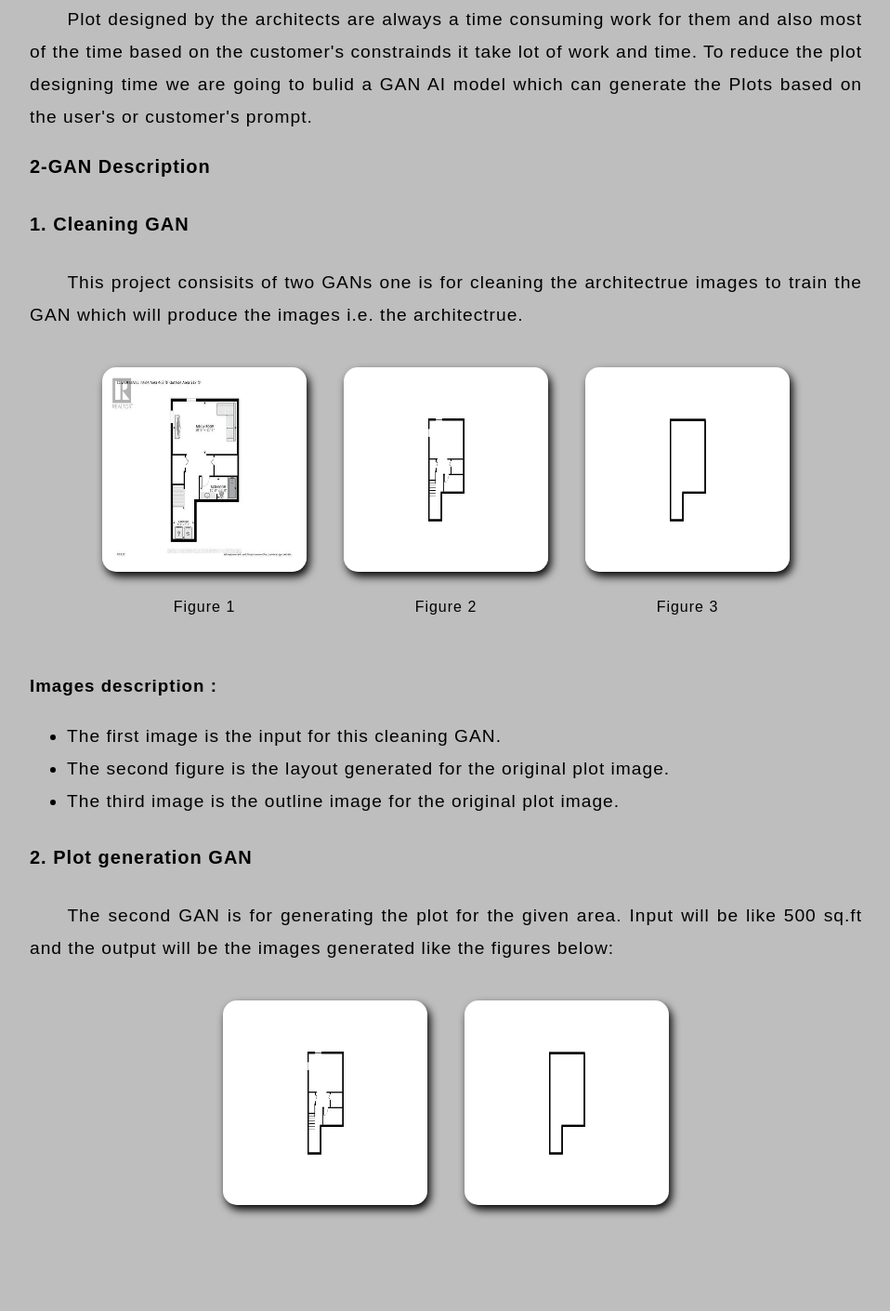
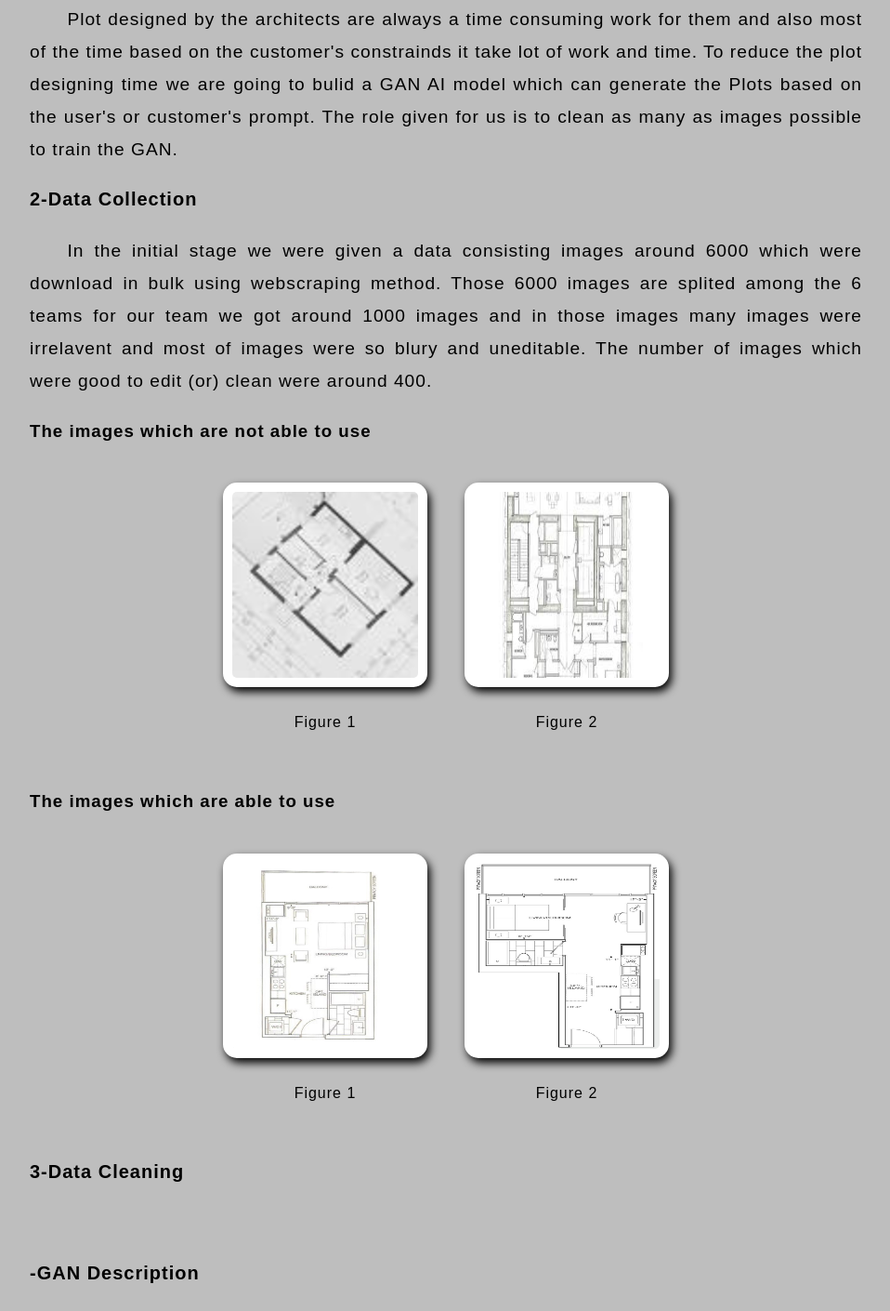
Before and after one commit to AAzarudeen/GAN-Mini-project-web-report, a plain HTML site: page index.html in a window 1280 px wide. Shown: the part 1175-2585 px from the top of the page at 93% size, without its empty margins (160-1118 px from the left). Before the commit the page ends 2511 px from the top, so only its background shows below. Drawn offline with Linux system fonts and the light colour scheme.

Commit message:
data-collection

```diff
--- a/index.html
+++ b/index.html
@@ -58,9 +58,42 @@
       work for them and also most of the time based on the customer's
       constrainds it take lot of work and time. To reduce the plot designing
       time we are going to bulid a GAN AI model which can generate the Plots
-      based on the user's or customer's prompt.
+      based on the user's or customer's prompt. The role given for us is to clean
+      as many as images possible to train the GAN.
     </p>
-    <h2 class="subtopic-title">2-GAN Description</h2>
+    <h2 class="subtopic-title">2-Data Collection</h2>
+    <p class="content">
+      &emsp;&emsp;In the initial stage we were given a data consisting images around 6000
+      which were download in bulk using webscraping method. Those 6000 images are splited among
+      the 6 teams for our team we got around 1000 images and in those images many images were
+      irrelavent and most of images were so blury and uneditable. The number of images which were
+      good to edit (or) clean were around 400.
+    </p>
+    <h3>The images which are not able to use</h3>
+
+    <div class="img-grid">
+      <div class="grid-item">
+        <img class="img-grid-item" src="./assets/bad_images/7117.jpg" />Figure 1
+      </div>
+      <div class="grid-item">
+        <img class="img-grid-item" src="./assets/bad_images/7490.jpg" />Figure 2
+      </div>
+      </div>
+      <h3>The images which are able to use</h3>
+
+      <div class="img-grid">
+        <div class="grid-item">
+          <img class="img-grid-item" src="./assets/good_images/41.jpg" />Figure 1
+        </div>
+        <div class="grid-item">
+          <img class="img-grid-item" src="./assets/good_images/42.jpg" />Figure 2
+        </div>
+        </div>
+    <h2 class="subtopic-title">3-Data Cleaning</h2>
+    <p class="content">
+      &emsp;&emsp;
+    </p>
+    <h2 class="subtopic-title">-GAN Description</h2>
     <h4 class="subtopic-title">1. Cleaning GAN</h4>
     <p class="content">
       &emsp;&emsp;This project consisits of two GANs one is for cleaning the
@@ -93,8 +126,12 @@
       like the figures below:
     </p>
     <div class="flex-row">
-      <img class="img-grid-item" src="./assets/img/10_layout.jpg" />
-      <img class="img-grid-item" src="./assets/img/10_outline.jpg" />
+      <div class="grid-item">
+        <img class="img-grid-item" src="./assets/img/10_layout.jpg" />Figure 1
+      </div>
+      <div class="grid-item">
+        <img class="img-grid-item" src="./assets/img/10_outline.jpg" />Figure 2
+      </div>
     </div>
   </body>
 </html>
--- a/style.css
+++ b/style.css
@@ -52,6 +52,7 @@ a{
     text-align: center;
     display: flex;
     flex-direction: column;
+    background-size: cover;
 }
 
 .img-grid-item{
@@ -62,6 +63,7 @@ a{
     border-radius: 15px;
     padding: 10px;
     background-color: white;
+
 }
 
 .flex-row{
```
Also changed, not shown: assets/bad_images/7117.jpg (added), assets/bad_images/7214.jpg (added), assets/bad_images/7490.jpg (added), assets/good_images/41.jpg (added), assets/good_images/42.jpg (added).
